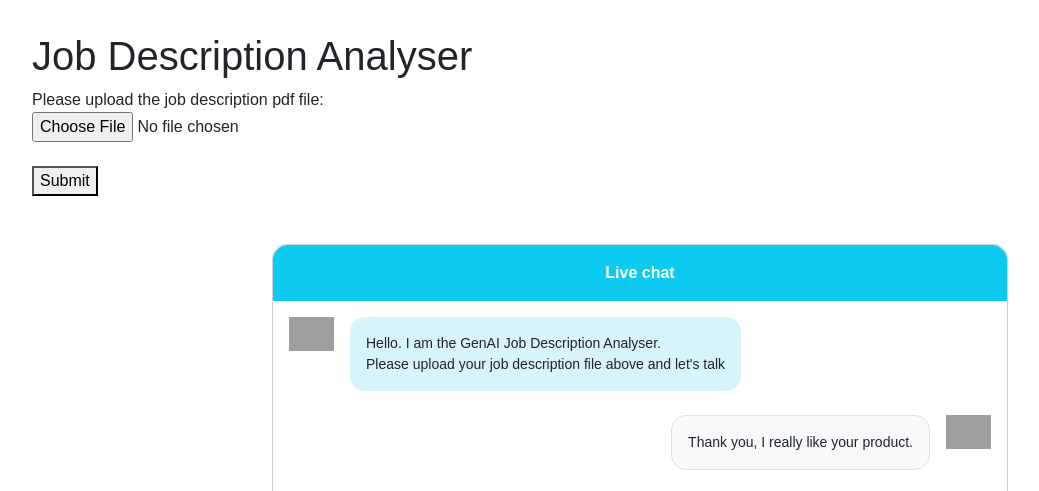
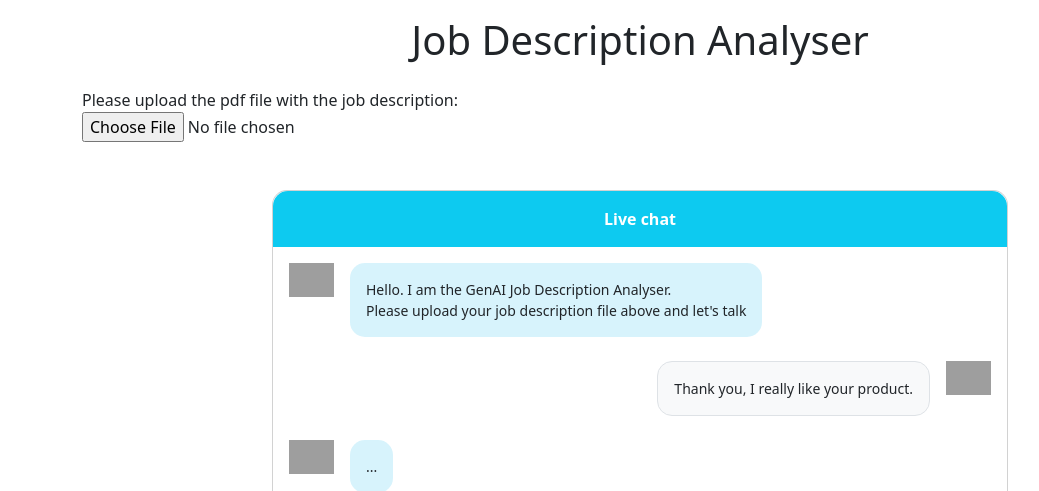
Before and after one commit to mdiannna/Job-description-analyser, a FastAPI app: page / in a window 1280 px wide. Shown: the top 491 px of the page, without its empty margins (0-1039 px from the left). Run offline with FastAPI, Linux system fonts and the light colour scheme; some libraries are stand-ins or nearby versions; grey boxes are pictures that could not be loaded.

Commit message:
improved UI

```diff
--- a/templates/index.html
+++ b/templates/index.html
@@ -7,31 +7,32 @@
 
     <link href="https://cdn.jsdelivr.net/npm/bootstrap@5.3.7/dist/css/bootstrap.min.css" rel="stylesheet" integrity="sha384-LN+7fdVzj6u52u30Kp6M/trliBMCMKTyK833zpbD+pXdCLuTusPj697FH4R/5mcr" crossorigin="anonymous">
     <style>
-        body {
-            font-family: Arial, sans-serif;
-            margin: 2rem;
-        }
         #processing {
             margin-top: 1rem;
             font-weight: bold;
             color: #007bff;
         }
+        #chatMessages {
+          overflow-y: scroll;
+          max-height: 40vh;
+        }
     </style>
 </head>
 <body>
-  <div id="app">
-    <h1>Job Description Analyser</h1>
+   <div id="app">
+    <section class="container px-auto">
+      <h1 class="text-center pt-3 pb-3">Job Description Analyser</h1>
 
-    <label>Please upload the job description pdf file:</label>
+    <label>Please upload the pdf file with the job description:</label>
     <form id="uploadForm" action="/upload" method="post" enctype="multipart/form-data">
         <input type="file" name="file" id="fileInput" @change="onFileChange" required/>
-        <br><br>
-        <button type="button" @click="processDocument()">Submit</button>
+        <button type="button" class="btn btn-primary ms-1" @click="processDocument()" v-if="selectedFile"> Upload and process</button>
     </form>
 
     <div id="processing" v-if="isProcessing">Processing...</div>
+    </section>
 
-    <section>
+    <section id="chatSection">
         <div class="container py-5">
 
           <div class="row d-flex justify-content-center">
@@ -63,7 +64,7 @@
                         alt="avatar 1" style="width: 45px; height: 100%;">
                     </div>
 
-                    <div class="d-flex flex-row justify-content-start mb-4">
+                    <!-- <div class="d-flex flex-row justify-content-start mb-4">
                       <img src="https://mdbcdn.b-cdn.net/img/Photos/new-templates/bootstrap-chat/ava1-bg.webp"
                         alt="avatar 1" style="width: 45px; height: 100%;">
                       <div class="ms-3" style="border-radius: 15px;">
@@ -75,7 +76,7 @@
                           </a>
                         </div>
                       </div>
-                    </div>
+                    </div> -->
 
                   <div class="d-flex flex-row justify-content-start mb-4">
                     <img src="https://mdbcdn.b-cdn.net/img/Photos/new-templates/bootstrap-chat/ava1-bg.webp"
```
